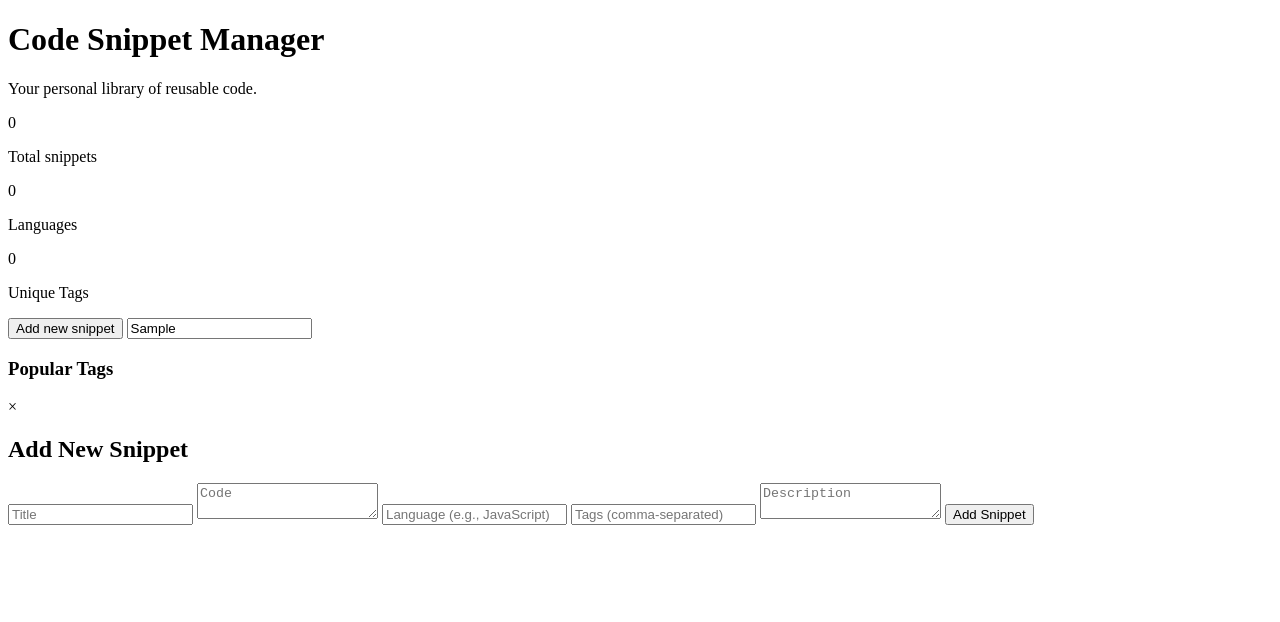
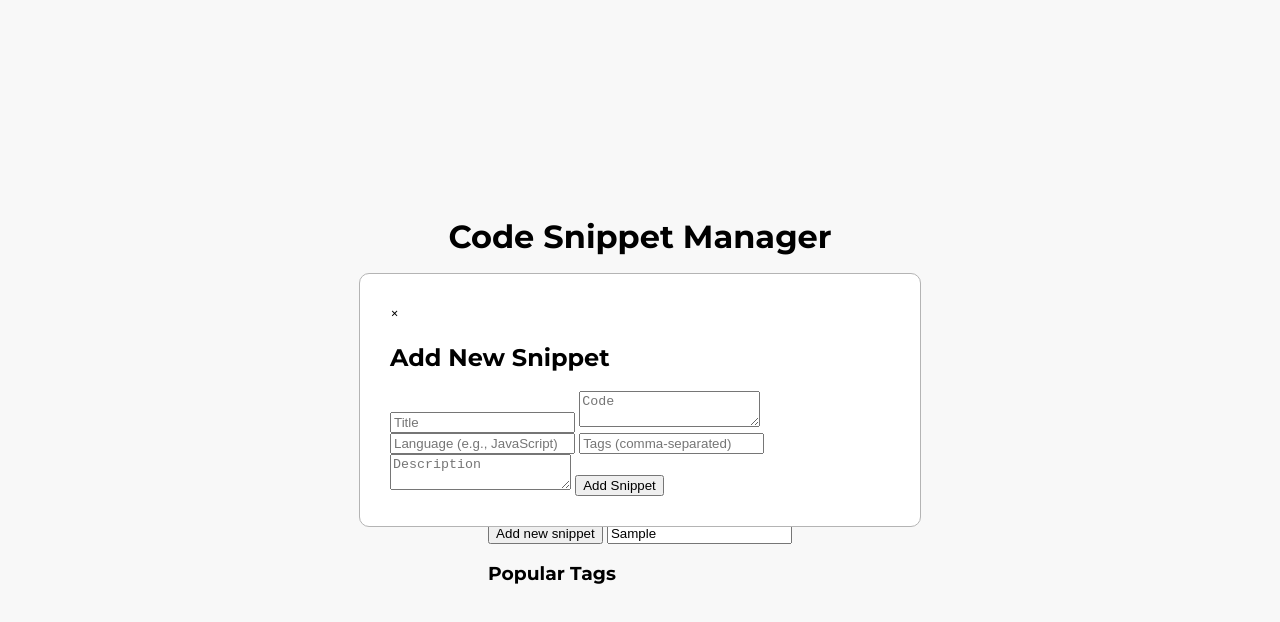
Before and after one commit to JCYhapon/code-snippet-manager, a plain HTML site: page index.html in a window 1280 px wide. Both pictures are taken after typing "Sample" into the empty fields and a click on the button "Add new snippet". Drawn offline with Linux system fonts and the light colour scheme.

Commit message:
designed the overlay bg

```diff
--- a/style.css
+++ b/style.css
@@ -1,7 +1,55 @@
-.hidden {
+:root {
+  font-family: "Montserrat", sans-serif;
+  --primary-color: #282828;
+  --primary-bg: #f8f8f8;
+  --primary-border: rgb(180, 180, 180);
+}
+
+.hidden,
+.overlay {
   display: none;
+}
+
+.show {
+  display: block;
 }
 
 .close {
   cursor: pointer;
 }
+
+.body-bg {
+  background-color: #05050546;
+}
+
+body {
+  margin: 0;
+  padding: 0;
+  background-color: var(--primary-bg);
+  display: flex;
+  flex-direction: column;
+  align-items: center;
+  justify-content: center;
+  height: 100vh;
+  position: relative;
+}
+
+.overlay {
+  position: fixed;
+  top: 0;
+  left: 0;
+  width: 100%;
+  height: 100%;
+  background: rgba(0, 0, 0, 0.329);
+  z-index: 10;
+}
+
+.modal {
+  position: absolute;
+  background-color: rgb(255, 255, 255);
+  width: 500px;
+  padding: 30px;
+  border-radius: 10px;
+  border: 1px solid var(--primary-border);
+  z-index: 20;
+}
```
